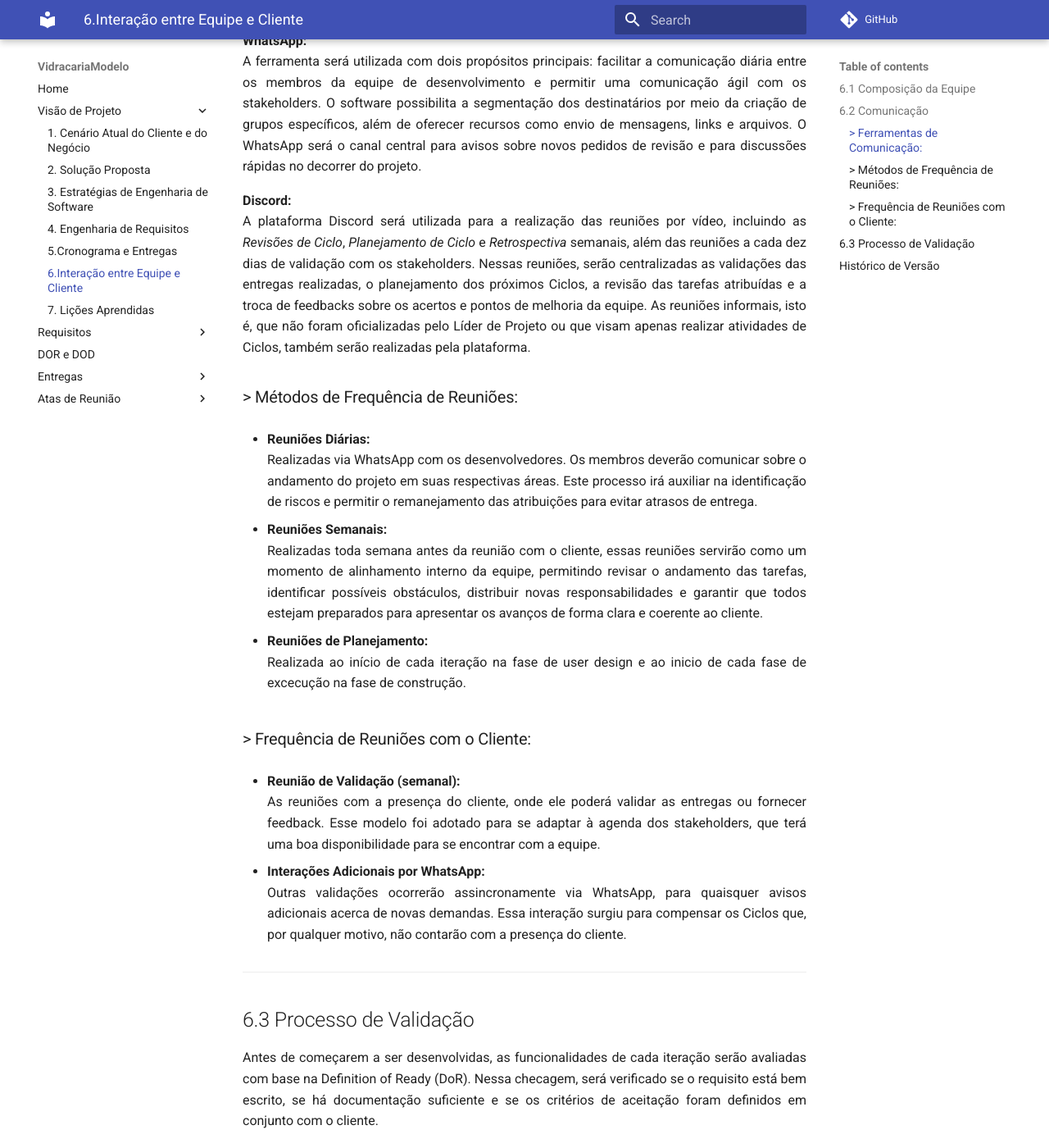
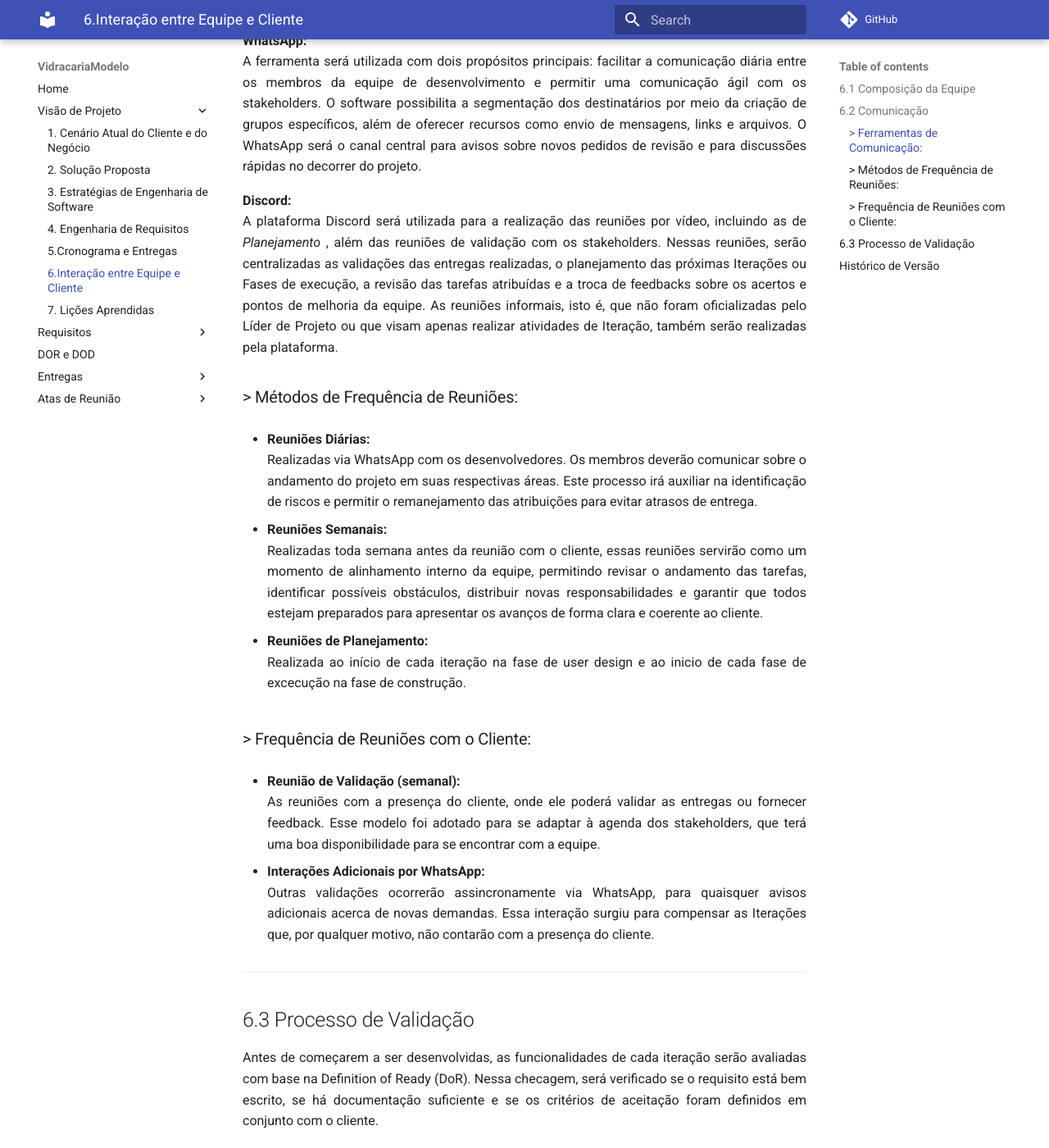
Before and after one commit to mdsreq-fga-unb/2025.1-T01-VidracariaModelo, an MkDocs documentation site: the page built from docs/docs/VisaodeProduto/Interacao.md, in a window 1280 px wide and 1400 px high, scrolled down 851 px. Shown: the whole window at 82% size. Built offline with MkDocs 1.6.1 and Material for MkDocs 9.7.7, drawn with Linux system fonts in a browser that asks for light colours; comment, search, counter and statistics services are not loaded.

Commit message:
Update tópico 6

```diff
--- a/docs/docs/VisaodeProduto/Interacao.md
+++ b/docs/docs/VisaodeProduto/Interacao.md
@@ -18,7 +18,7 @@
 A ferramenta será utilizada com dois propósitos principais: facilitar a comunicação diária entre os membros da equipe de desenvolvimento e permitir uma comunicação ágil com os stakeholders. O software possibilita a segmentação dos destinatários por meio da criação de grupos específicos, além de oferecer recursos como envio de mensagens, links e arquivos. O WhatsApp será o canal central para avisos sobre novos pedidos de revisão e para discussões rápidas no decorrer do projeto.
 
 **Discord:**
-A plataforma Discord será utilizada para a realização das reuniões por vídeo, incluindo as *Revisões de Ciclo*, *Planejamento de Ciclo* e *Retrospectiva* semanais, além das reuniões a cada dez dias de validação com os stakeholders. Nessas reuniões, serão centralizadas as validações das entregas realizadas, o planejamento dos próximos Ciclos, a revisão das tarefas atribuídas e a troca de feedbacks sobre os acertos e pontos de melhoria da equipe. As reuniões informais, isto é, que não foram oficializadas pelo Líder de Projeto ou que visam apenas realizar atividades de Ciclos, também serão realizadas pela plataforma.
+A plataforma Discord será utilizada para a realização das reuniões por vídeo, incluindo as de *Planejamento* , além das reuniões de validação com os stakeholders. Nessas reuniões, serão centralizadas as validações das entregas realizadas, o planejamento das próximas Iterações ou Fases de execução, a revisão das tarefas atribuídas e a troca de feedbacks sobre os acertos e pontos de melhoria da equipe. As reuniões informais, isto é, que não foram oficializadas pelo Líder de Projeto ou que visam apenas realizar atividades de Iteração, também serão realizadas pela plataforma.
 
 ### > Métodos de Frequência de Reuniões:
 
@@ -37,7 +37,7 @@ A plataforma Discord será utilizada para a realização das reuniões por víde
   As reuniões com a presença do cliente, onde ele poderá validar as entregas ou fornecer feedback. Esse modelo foi adotado para se adaptar à agenda dos stakeholders, que terá uma boa disponibilidade para se encontrar com a equipe.
 
 - **Interações Adicionais por WhatsApp:**
-  Outras validações ocorrerão assincronamente via WhatsApp, para quaisquer avisos adicionais acerca de novas demandas. Essa interação surgiu para compensar os Ciclos que, por qualquer motivo, não contarão com a presença do cliente.
+  Outras validações ocorrerão assincronamente via WhatsApp, para quaisquer avisos adicionais acerca de novas demandas. Essa interação surgiu para compensar as Iterações que, por qualquer motivo, não contarão com a presença do cliente.
 
 ---
 
```
